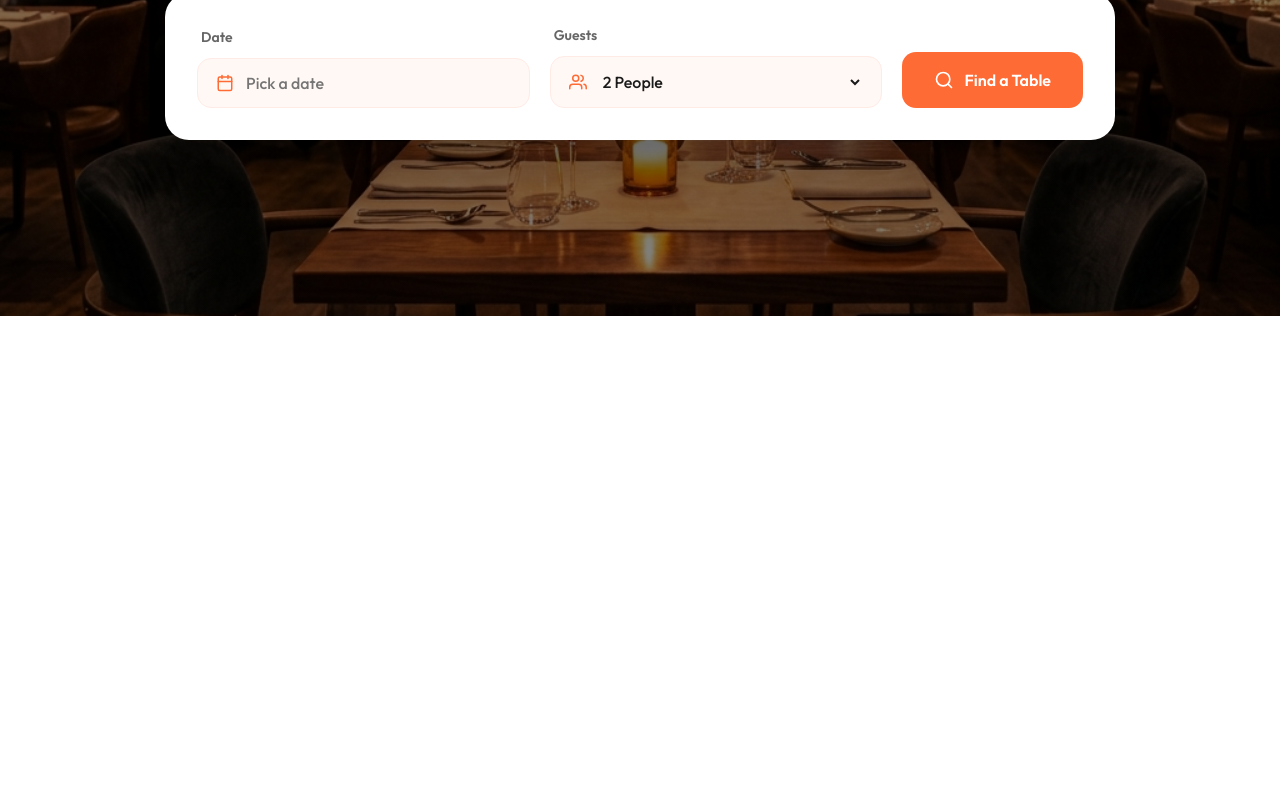
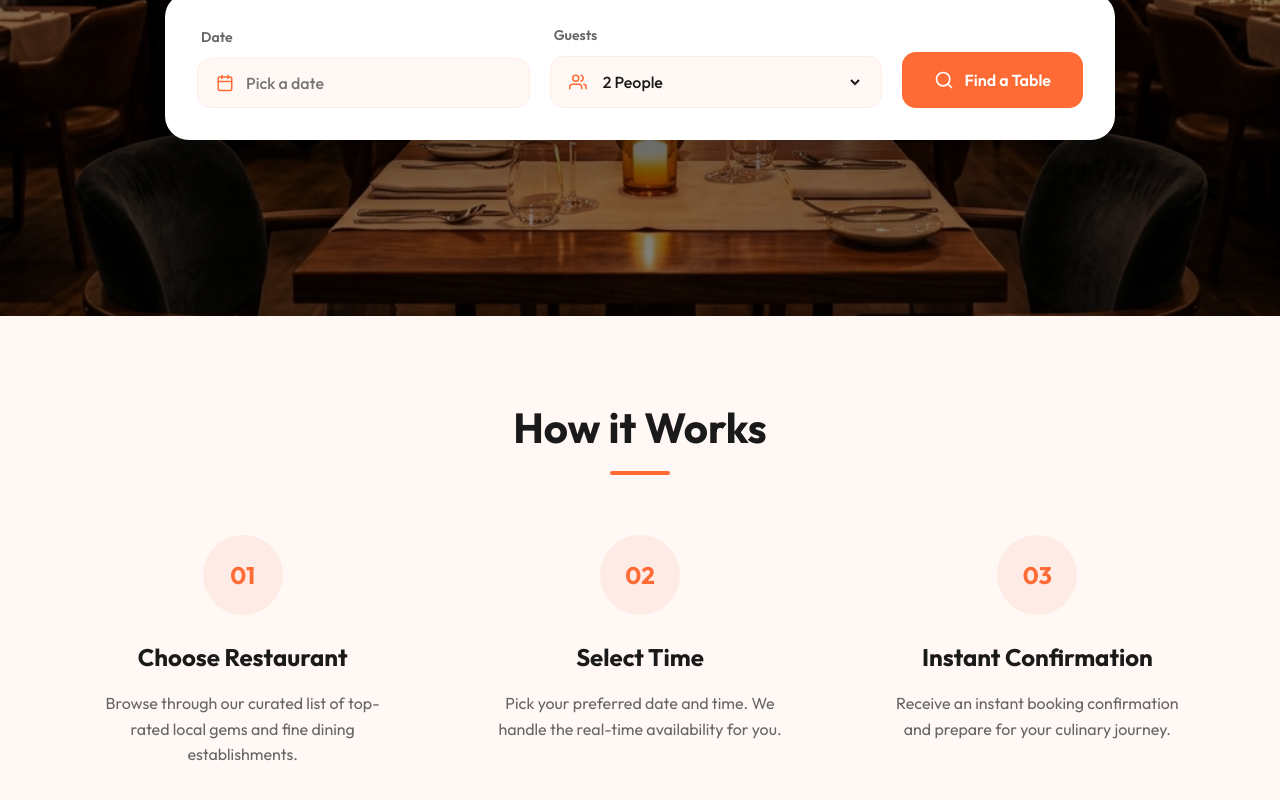
Before and after one commit to Bhavy-Talaviya/TableEase, a React app in the folder Frontend/: page / in a window 1280 px wide. Shown: the part 484-1284 px from the top of the page. Before the commit the page ends 800 px from the top, so only its background shows below. Built offline with nearby package versions, Linux system fonts and the light colour scheme; the HTML template or start-up script is replaced by a standard one.

Commit message:
Add how it works section to landing page

```diff
--- a/Frontend/src/App.jsx
+++ b/Frontend/src/App.jsx
@@ -1,6 +1,7 @@
 import React from 'react'
 import Navbar from './components/Navbar'
 import Hero from './components/Hero'
+import HowItWorks from './components/HowItWorks'
 import './index.css'
 
 function App() {
@@ -9,6 +10,7 @@ function App() {
       <Navbar />
       <main>
         <Hero />
+        <HowItWorks />
       </main>
     </div>
   )
--- /dev/null
+++ b/Frontend/src/components/HowItWorks.jsx
@@ -0,0 +1,44 @@
+import React from 'react';
+
+const HowItWorks = () => {
+  const steps = [
+    {
+      number: '01',
+      title: 'Choose Restaurant',
+      description: 'Browse through our curated list of top-rated local gems and fine dining establishments.'
+    },
+    {
+      number: '02',
+      title: 'Select Time',
+      description: 'Pick your preferred date and time. We handle the real-time availability for you.'
+    },
+    {
+      number: '03',
+      title: 'Instant Confirmation',
+      description: 'Receive an instant booking confirmation and prepare for your culinary journey.'
+    }
+  ];
+
+  return (
+    <section className="how-it-works">
+      <div className="section-header">
+        <h2>How it Works</h2>
+        <div className="underline"></div>
+      </div>
+
+      <div className="steps-grid">
+        {steps.map((step, index) => (
+          <div key={index} className="step-card">
+            <div className="step-number">
+              <span>{step.number}</span>
+            </div>
+            <h3>{step.title}</h3>
+            <p>{step.description}</p>
+          </div>
+        ))}
+      </div>
+    </section>
+  );
+};
+
+export default HowItWorks;
--- a/Frontend/src/index.css
+++ b/Frontend/src/index.css
@@ -375,3 +375,113 @@ button {
     font-size: 20px;
   }
 }
+
+/* How It Works Section */
+.how-it-works {
+  background-color: #FFF8F5;
+  padding: 80px 5%;
+  text-align: center;
+}
+
+.section-header {
+  margin-bottom: 60px;
+  display: flex;
+  flex-direction: column;
+  align-items: center;
+  gap: 12px;
+}
+
+.section-header h2 {
+  font-size: 42px;
+  font-weight: 700;
+  color: #1A1A1A;
+}
+
+.section-header .underline {
+  width: 60px;
+  height: 4px;
+  background-color: var(--primary);
+  border-radius: 2px;
+}
+
+.steps-grid {
+  display: grid;
+  grid-template-columns: repeat(3, 1fr);
+  gap: 40px;
+  max-width: 1200px;
+  margin: 0 auto;
+}
+
+.step-card {
+  display: flex;
+  flex-direction: column;
+  align-items: center;
+  text-align: center;
+}
+
+.step-number {
+  width: 80px;
+  height: 80px;
+  background-color: #FFEBE5;
+  border-radius: 50%;
+  display: flex;
+  align-items: center;
+  justify-content: center;
+  margin-bottom: 24px;
+  transition: var(--transition);
+}
+
+.step-card:hover .step-number {
+  transform: scale(1.1);
+  background-color: #FF6B35;
+}
+
+.step-number span {
+  font-size: 24px;
+  font-weight: 700;
+  color: var(--primary);
+  transition: var(--transition);
+}
+
+.step-card:hover .step-number span {
+  color: white;
+}
+
+.step-card h3 {
+  font-size: 24px;
+  font-weight: 700;
+  color: #1A1A1A;
+  margin-bottom: 16px;
+}
+
+.step-card p {
+  font-size: 16px;
+  color: var(--text-gray);
+  line-height: 1.6;
+  max-width: 300px;
+}
+
+@media (max-width: 1024px) {
+  .section-header h2 {
+    font-size: 36px;
+  }
+
+  .steps-grid {
+    gap: 30px;
+  }
+}
+
+@media (max-width: 768px) {
+  .how-it-works {
+    padding: 60px 20px;
+  }
+
+  .steps-grid {
+    grid-template-columns: 1fr;
+    gap: 50px;
+  }
+
+  .section-header h2 {
+    font-size: 32px;
+  }
+}
```
